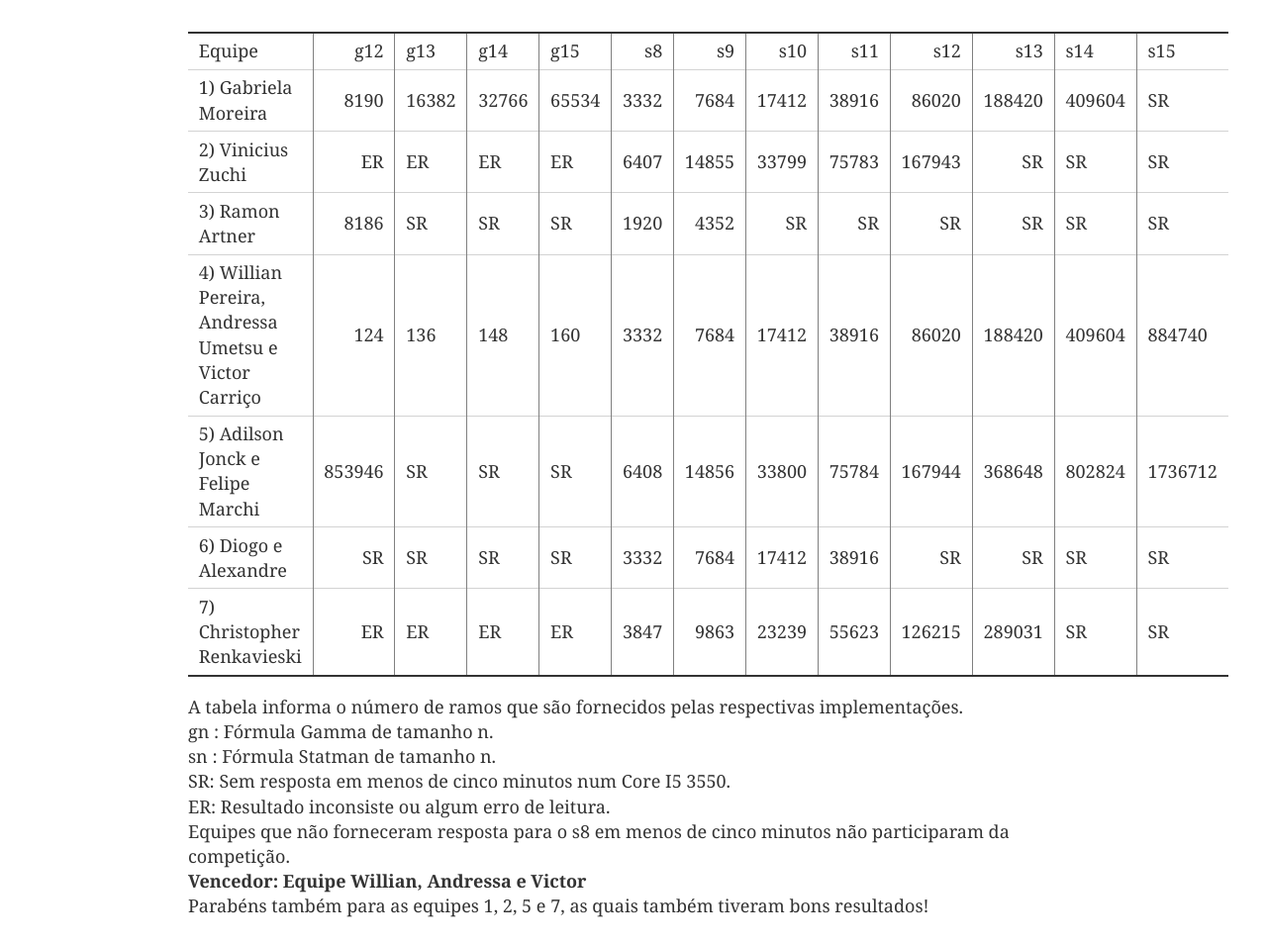
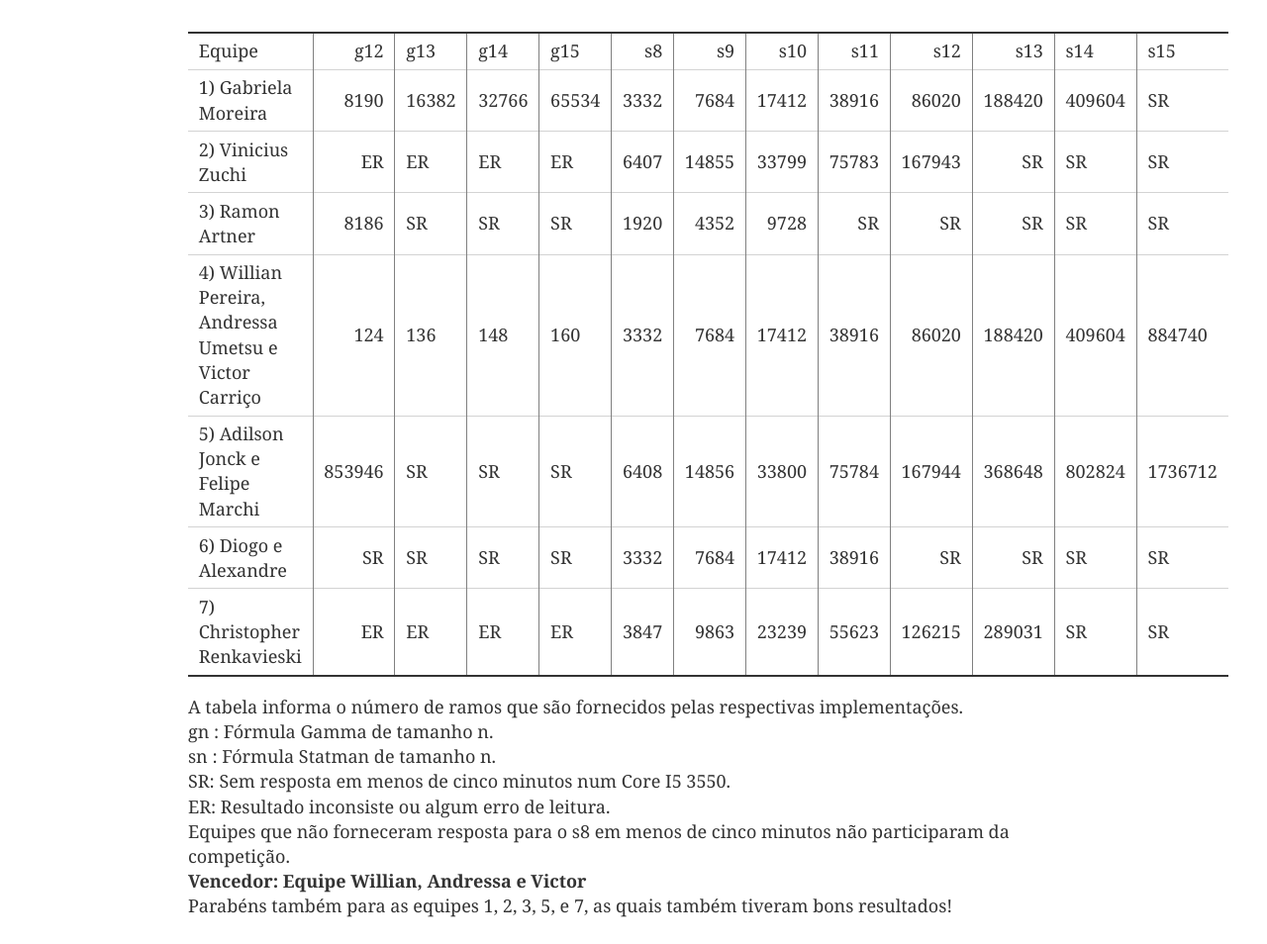
Before and after one commit to rafaelcgs10/rafaelcgs10.github.io, a plain HTML site: page totableau.html in a window 1280 px wide. Shown: the part 76-1030 px from the top of the page at 99% size. Drawn offline with Linux system fonts and the light colour scheme.

Commit message:
adiciona s10 ramon

```diff
--- a/totableau.html
+++ b/totableau.html
@@ -3,7 +3,7 @@
 "http://www.w3.org/TR/xhtml1/DTD/xhtml1-strict.dtd">
 <html xmlns="http://www.w3.org/1999/xhtml" lang="pt" xml:lang="pt">
 <head>
-<!-- 2018-05-28 seg 12:18 -->
+<!-- 2018-05-28 seg 12:20 -->
 <meta http-equiv="Content-Type" content="text/html;charset=utf-8" />
 <meta name="viewport" content="width=device-width, initial-scale=1" />
 <title>Resultado competição tableaux</title>
@@ -318,7 +318,7 @@ for the JavaScript code in this tag.
 <td class="org-left">SR</td>
 <td class="org-right">1920</td>
 <td class="org-right">4352</td>
-<td class="org-right">SR</td>
+<td class="org-right">9728</td>
 <td class="org-right">SR</td>
 <td class="org-right">SR</td>
 <td class="org-right">SR</td>
@@ -422,7 +422,7 @@ Equipes que não forneceram resposta para o s8 em menos de cinco minutos não pa
 
 
 <p>
-Parabéns também para as equipes 1, 2, 5 e 7, as quais também tiveram bons resultados!
+Parabéns também para as equipes 1, 2, 3, 5, e 7, as quais também tiveram bons resultados!
 </p>
 </div>
 </body>
```
Also changed, not shown: 1 other file.
